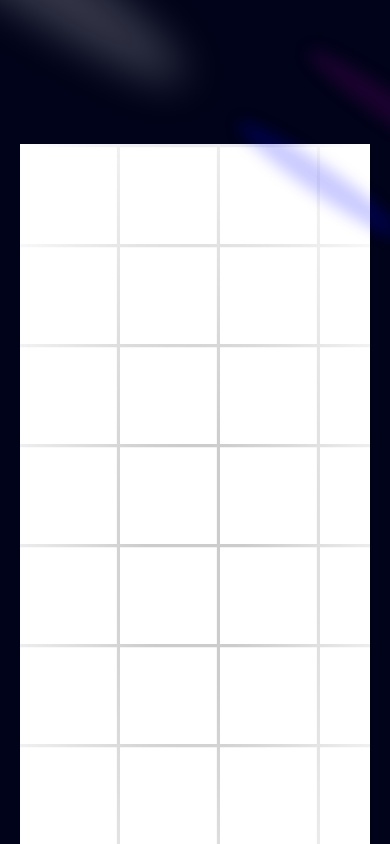
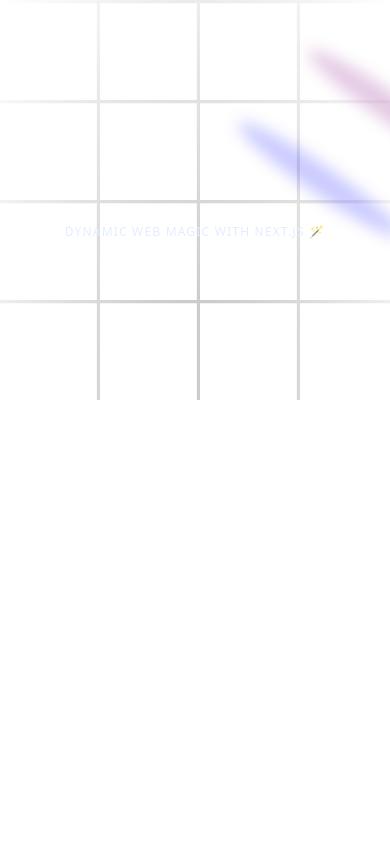
Before and after one commit to RazanRezq/nextjs-portfolio, a Next.js app: page / in a window 390 px wide. Shown: the top 844 px of the page. Built offline with nearby package versions, Linux system fonts and the light colour scheme.

Commit message:
add Hero component enhancements and Tailwind CSS configuration for improved styling and responsiveness

```diff
--- a/components/Hero.tsx
+++ b/components/Hero.tsx
@@ -16,11 +16,17 @@ function Hero() {
         <Spotlight className="left-80 top-28 h-[80vh] w-[50vw]" fill="blue" />
       </div>
 
-      <div className="relative flex h-screen w-full items-center justify-center bg-white bg-grid-black/[0.2] dark:bg-black-100 dark:bg-grid-white/[0.3]">
+      <div className="absolute left-0 top-0 flex h-screen w-full items-center justify-center bg-white bg-grid-black/[0.2] dark:bg-black-100 dark:bg-grid-white/[0.3]">
         <div className="pointer-events-none absolute inset-0 flex items-center justify-center bg-white [mask-image:radial-gradient(ellipse_at_center,transparent_20%,black)] dark:bg-black-100"></div>
       </div>
 
-      <div className="flex justify-center"></div>
+      <div className="relative z-10 my-20 flex justify-center">
+        <div className="flex max-w-[89vw] flex-col items-center justify-center md:max-w-2xl lg:max-w-[60vw]">
+          <h2 className="max-w-80 text-center text-xs uppercase tracking-widest text-blue-100">
+            Dynamic Web Magic With Next.js 🪄
+          </h2>
+        </div>
+      </div>
     </div>
   );
 }
--- a/tsconfig.json
+++ b/tsconfig.json
@@ -27,7 +27,7 @@
     "**/*.ts",
     "**/*.tsx",
     ".next/types/**/*.ts",
-    "tailwind.config.js"
+    "tailwind.config.ts"
   ],
   "exclude": ["node_modules"]
 }
```
Also changed, not shown: tailwind.config.ts (renamed from tailwind.config.js).
